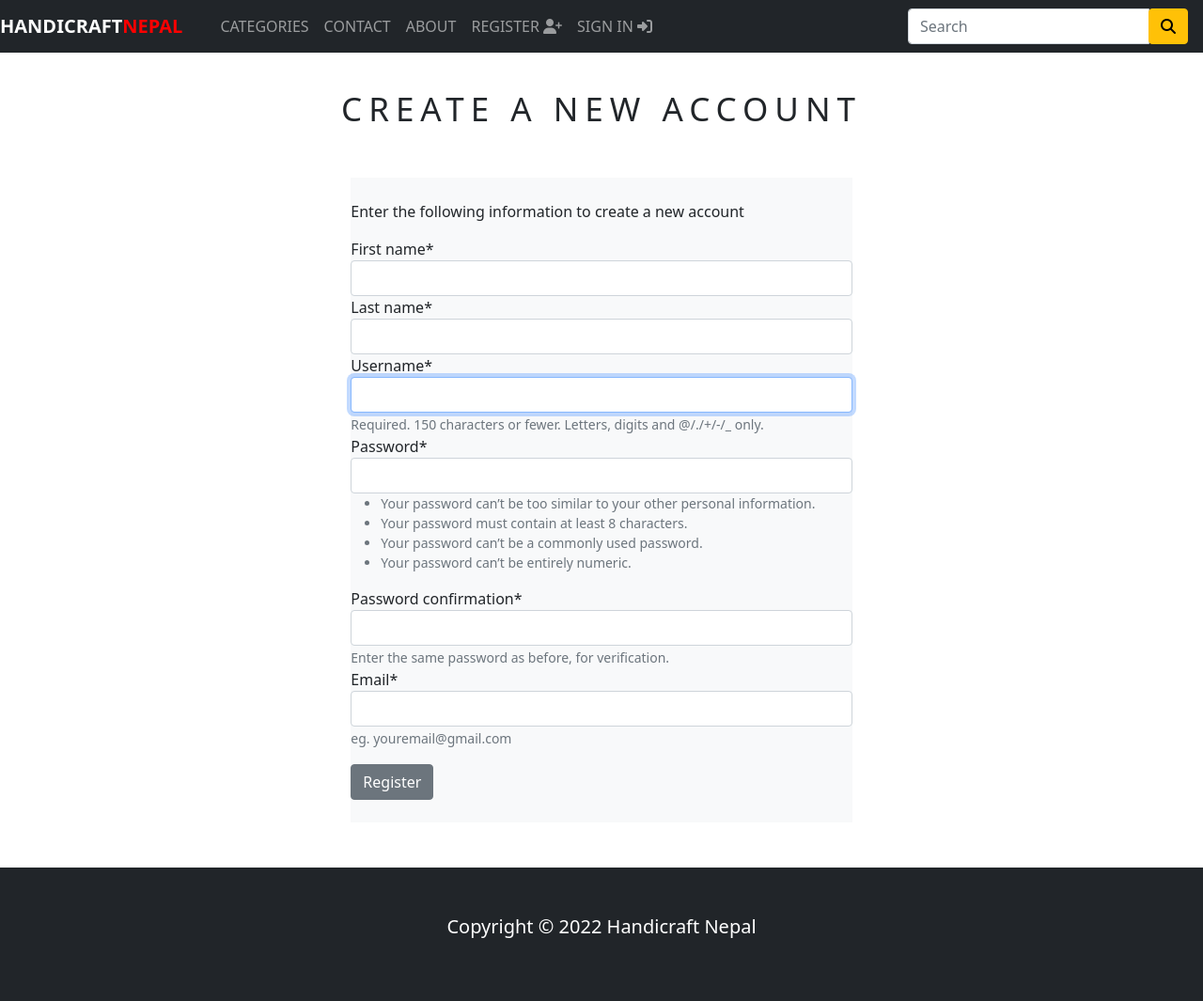
After one commit to rujanshakya/E-commerce, a Django app: page /account/create/ in a window 1280 px wide. The commit adds this page. Shown: the whole page at 94% size. Run offline with Django 3.2, Linux system fonts and the light colour scheme; data comes from the database, SQL or seed files in the repository; both versions use the stored data as it was after the commit; parts of the project's set-up code (start-up, migrations or seed data) failed here and were passed over; some libraries are stand-ins or nearby versions.

Commit message:
Added User Registration
Added login,Register pages
Worked on Django userRegistration forms
Added login Register and signout functionalities
made changes in about and contact pages

```diff
--- a/Handicraft_Nepal/Handicraft_Nepal/settings.py
+++ b/Handicraft_Nepal/Handicraft_Nepal/settings.py
@@ -40,6 +40,7 @@ INSTALLED_APPS = [
     'django.contrib.staticfiles',
     'store',
     'stripe',
+    'crispy_forms'
 
 ]
 
@@ -134,3 +135,5 @@ MEDIA_ROOT=os.path.join(BASE_DIR,'static','media')
 
 STRIPE_PUBLISHABLE_KEY='pk_test_51KXhFiCSThRBLq0jL9GBz5O3Zj4CL1sJKDugOUWEXi3NhPeTfvTv38ILVd8UDdDbuHOlnvByLwDtygrvBygCT0PI005HFAtLqC'
 STRIPE_SECRET_KEY='sk_test_51KXhFiCSThRBLq0j7bJKw8sM4JaZ4PmYQmq6GHaC6nWZnFfKUhrfTiEHH2aukJRVeBhQ9MsmgEKxBQtdwxF9nDsn00DFBdmSgY'
+
+CRISPY_TEMPLATE_PACK='bootstrap4'
--- /dev/null
+++ b/Handicraft_Nepal/store/forms.py
@@ -0,0 +1,13 @@
+from attr import field
+from django import forms
+from django.contrib.auth.forms import UserCreationForm
+from django.contrib.auth.models import User
+
+class SignUpForm(UserCreationForm):
+    first_name=forms.CharField(max_length=100,required=True)
+    last_name=forms.CharField(max_length=100,required=True)
+    email=forms.EmailField(max_length=250,help_text='eg. youremail@gmail.com')
+
+    class Meta:
+        model=User
+        fields=('first_name','last_name','username','password1','password2','email')
--- a/Handicraft_Nepal/store/static/css/base.css
+++ b/Handicraft_Nepal/store/static/css/base.css
@@ -17,3 +17,13 @@
     font-weight: bolder;
     letter-spacing: .2em;
 }
+
+.errorlist li{
+    color:red;
+    font-weight: bold;
+}
+
+.custom_div{
+    margin-bottom:20px !important;
+
+}
--- a/Handicraft_Nepal/store/templates/home.html
+++ b/Handicraft_Nepal/store/templates/home.html
@@ -39,7 +39,7 @@
                         {{product.name}}
                     </p>
                     <h5 class="text-info fst-italic mb-3 ">
-                        <span class="me-1">Rs. </span>{{product.price}}
+                        <span class="me-1">$ </span>{{product.price}}
                     </h5>
                 </div>
             </div>
--- a/Handicraft_Nepal/store/templates/navbar.html
+++ b/Handicraft_Nepal/store/templates/navbar.html
@@ -1,6 +1,6 @@
 <nav class="navbar navbar-expand-md navbar-dark bg-dark ">
 
-    <a href="/" class="navbar-brand text-uppercase fw-bold">Handicraft<span style="color: red;">Nepal</span></a>
+    <a href="{%url 'home'%}" class="navbar-brand text-uppercase fw-bold">Handicraft<span style="color: red;">Nepal</span></a>
     <button type="button" name="button" class="navbar-toggler bg-dark" data-bs-toggle="collapse" data-bs-target="#nav"><span class="navbar-toggler-icon"></span></button>
     <div class="collapse navbar-collapse justify-content-between mx-3" id="nav" >
     <ul class="navbar-nav text-light text-uppercase" >
@@ -13,8 +13,31 @@
               {%endfor%}
           </div>
       </li>
-        <li class="nav-item"><a class="nav-link" href="">Contact</a></li>
-        <li class="nav-item"><a class="nav-link" href="">About</a></li>
+        <li class="nav-item"><a class="nav-link" href="{%url 'contact'%}">Contact</a></li>
+        <li class="nav-item"><a class="nav-link" href="{%url 'about'%}">About</a></li>
+        {%if request.user.is_authenticated and request.user.first_name%}
+        <li class="nav-item">
+          <span class="nav-link">
+            Welcome {{request.user.first_name}} <i class="fas fa-user circle"></i>
+          </span>
+          </li>
+          <li class="nav-item">
+          <a class="nav-link" href="{%url 'signout'%}">
+           Sign out <i class="fas fa-sign-out-alt"></i>
+          </a>
+          </li>
+          {%else%}
+          <li class="nav-item">
+            <a class="nav-link" href="{%url 'signup'%}">
+            Register <i class="fas fa-user-plus"></i>
+            </a>
+            </li>
+            <li class="nav-item">
+              <a class="nav-link" href="{%url 'signin'%}">
+               Sign in <i class="fas fa-sign-in-alt"></i>
+              </a>
+              </li>
+        {%endif%}
         {%if item_count > 0%}
         <li class="nav-item"><a class="nav-link" href="{%url 'cart_detail'%}"><i class="fas fa-shopping-cart"></i>({{item_count}})</a></li>
         {%endif%}
--- a/Handicraft_Nepal/store/templates/product.html
+++ b/Handicraft_Nepal/store/templates/product.html
@@ -11,7 +11,7 @@
                 <div>
                     <h1 class="product_title">{{product.name}}</h1>
                     <h5 class="text-info fst-italic mb-4 ">
-                        <span class="me-1">Rs. </span>{{product.price}}
+                        <span class="me-1">$ </span>{{product.price}}
                     </h5>
                     <p class="product_description">Product Description</p>
                     <p class="text-justify product_text">
--- /dev/null
+++ b/Handicraft_Nepal/store/templates/signup.html
@@ -0,0 +1,46 @@
+{%extends 'base.html'%}
+{% load static %}
+{%load crispy_forms_tags%}
+{%block title%}Signup{%endblock%}
+
+{%block content%}
+<div>
+    {%if not form.is_valid%}
+    <div class="mx_auto">
+        <br>
+        <h1 class="product_title text-center">
+            Create a new account
+        </h1>
+        <br>
+        <div class="col-9 ocl-sm-9 col-md-6 col-lg-5 mx-auto bg-light">
+            <br>
+            <p>Enter the following information to create a new account</p>
+            <form method="post">
+                {%csrf_token%}
+                <p>{{form | crispy}}</p>
+                <button type="submit" name="button" class="btn btn-secondary">Register</button>
+            </form>
+            <br>
+        </div>
+    </div>
+    {%else%}
+    <div class="mx-auto">
+        <br>
+        <h1 class="product_title text-center">
+            Your account have been successfully created
+        </h1>
+
+        <br>
+        <div class="container">
+            <p>Dear Customer,
+                <br>
+                <br>
+                Your account has been created and its ready to use.
+                <br>
+                <a href="{%url 'home'%}">Continue Shopping</a> and enjoy your product
+            </p>
+        </div>
+    </div>
+    {%endif%}
+</div>
+{%endblock%}
--- a/Handicraft_Nepal/store/urls.py
+++ b/Handicraft_Nepal/store/urls.py
@@ -4,11 +4,17 @@ from .import views
 from django.conf.urls.static import static
 urlpatterns = [
     path('',views.home,name='home'),
+    path('about',views.about,name='about'),
+    path('contact',views.contact,name='contact'),
     path('category/<slug:category_slug>',views.home,name='products_by_category'),
     path('<slug:category_slug>/<slug:product_slug>',views.productPage,name='product_detail'),
     path('cart/add/<int:product_id>',views.add_cart,name="add_cart"),
     path('cart/',views.cart_detail,name='cart_detail'),
     path('cart/remove/<int:product_id>',views.cart_remove,name="cart_remove"),
     path('cart/remove_product/<int:product_id>',views.cart_remove_product,name="cart_remove_product"),
-    path('thankyou/',views.thanks_page,name='thanks_page')
+    path('thankyou/',views.thanks_page,name='thanks_page'),
+    path('account/create/',views.signupView,name='signup'),
+    path('account/signin/',views.signinView,name='signin'),
+    path('account/signout/',views.signoutView,name='signout'),
+
 ]
--- a/Handicraft_Nepal/store/views.py
+++ b/Handicraft_Nepal/store/views.py
@@ -1,18 +1,13 @@
-from cmath import exp
-from curses import ALL_MOUSE_EVENTS
-import email
-from locale import currency
-from pickletools import read_unicodestring1
-from unicodedata import category
-from unittest import expectedFailure
+
 from django.shortcuts import get_object_or_404, redirect, render
-from matplotlib.style import available
-
-from sympy import ProductSet, product
 from .models import CartItem, Category, Product, Cart, CartItem, Order, OrderItem
 from django.core.exceptions import ObjectDoesNotExist
 import stripe
 from django.conf import settings
+from django.contrib.auth.models import Group,User
+from .forms import SignUpForm
+from django.contrib.auth.forms import AuthenticationForm
+from django.contrib.auth import login,authenticate,logout
 # Create your views here.
 
 
@@ -27,6 +22,11 @@ def home(request, category_slug=None):
         products = Product.objects.all().filter(available=True)
     return render(request, "home.html", {'category': category_page, 'products': products})
 
+def about(request):
+    return render(request,'about.html')
+
+def contact(request):
+    return render(request,'contact.html')
 
 def productPage(request, category_slug, product_slug):
     try:
@@ -180,3 +180,36 @@ def thanks_page(request):
     #     customer_order=get_object_or_404(Order, id=order_id)
 
     return render(request,'thankyou.html')
+
+def signupView(request):
+    if request.method=='POST':
+        form = SignUpForm(request.POST)
+        if form.is_valid():
+            form.save()
+            username=form.cleaned_data.get('username')
+            signup_user=User.objects.get(username=username)
+            customer_group =Group.objects.get(name='Customer')
+            customer_group.user_set.add(signup_user)
+    else:
+        form=SignUpForm()
+    return render(request,'signup.html',{'form':form})
+
+def signinView(request):
+    if request.method=="POST":
+        form=AuthenticationForm(data=request.POST)
+        if form.is_valid():
+            username=request.POST['username']
+            password=request.POST['password']
+            user=authenticate(username=username,password=password)
+            if user is not None:
+                login(request,user)
+                return redirect('home')
+            else:
+                return redirect('signup')
+    else:
+        form=AuthenticationForm()
+    return render(request,'signin.html',{'form':form})
+
+def signoutView(request):
+    logout(request)
+    return redirect("signin")
```
Also changed, not shown: Handicraft_Nepal/store/templates/about.html (added, +8 -0 lines), Handicraft_Nepal/store/templates/contact.html (added, +8 -0 lines), Handicraft_Nepal/store/templates/signin.html (added, +36 -0 lines), Handicraft_Nepal/db.sqlite3, Handicraft_Nepal/static/media/product/4873eb32eeead69d7fe4e8f7dddac066.jpg (added), Handicraft_Nepal/static/media/product/54b8cb584c740e1f56b1c864bc48a9c4.jpg (added).
